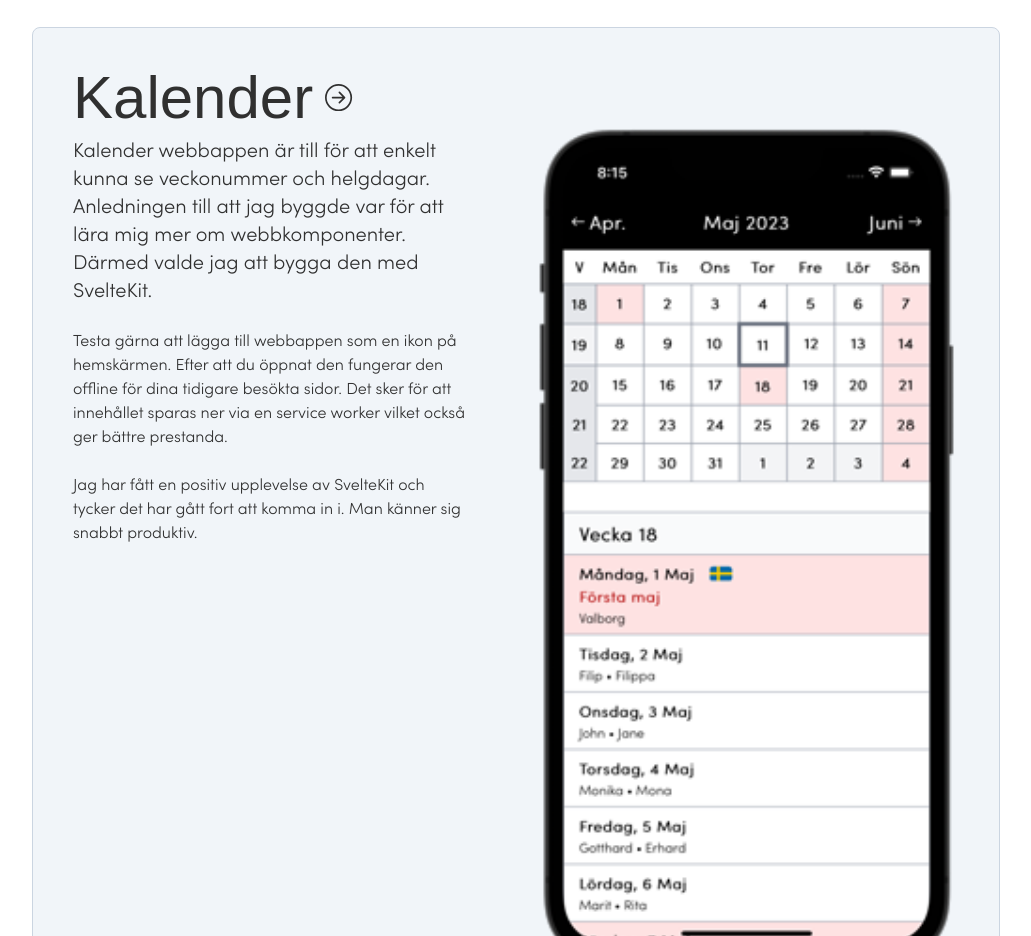
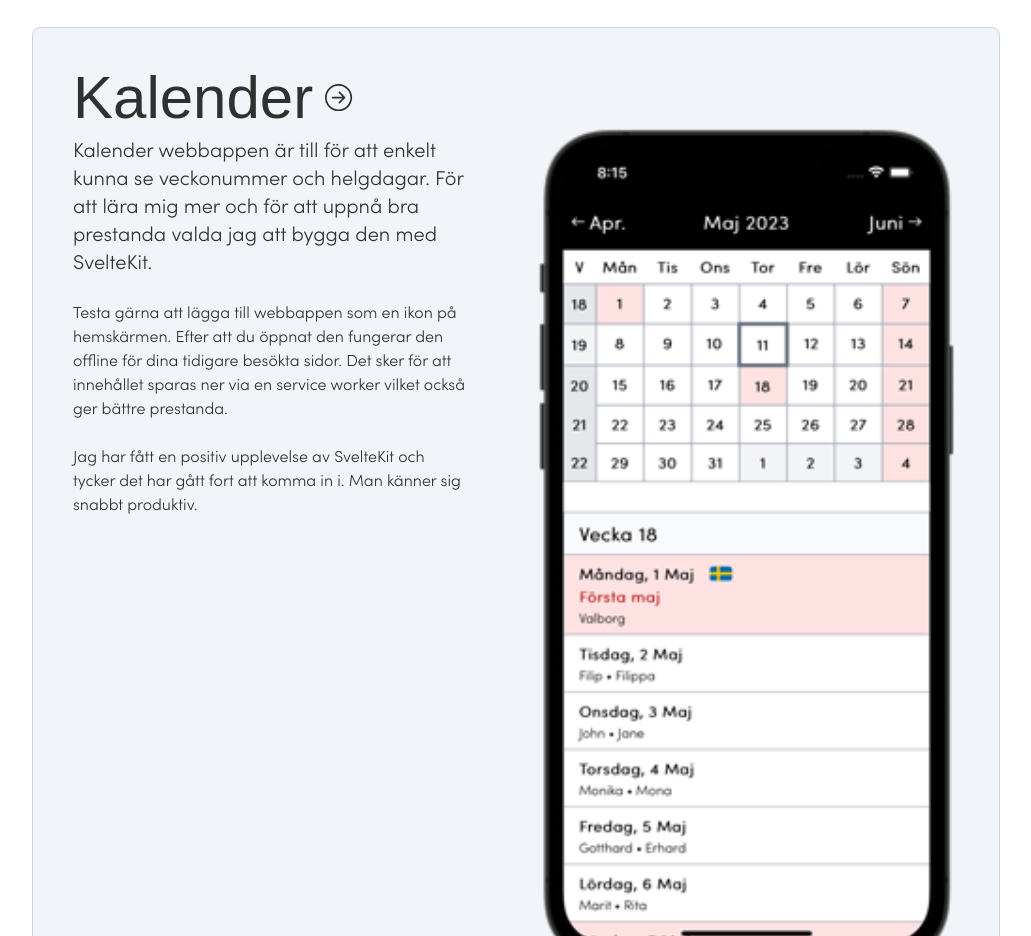
Before and after one commit to patrikhultgren/hultgren-development-ab, a React (Create React App) app: page / in a window 1280 px wide. Shown: the part 2280-3216 px from the top of the page, without its empty margins (224-1255 px from the left). Built offline with nearby package versions, Linux system fonts and the light colour scheme; a web font is replaced by a local one.

Commit message:
Change texts

```diff
--- a/src/components/Projects/index.tsx
+++ b/src/components/Projects/index.tsx
@@ -97,9 +97,8 @@ export default function Projects() {
             />
             <p className="mt-2 text-xl">
               Kalender webbappen är till för att enkelt kunna se veckonummer och
-              helgdagar. Anledningen till att jag byggde var för att lära mig
-              mer om webbkomponenter. Därmed valde jag att bygga den med
-              SvelteKit.
+              helgdagar. För att lära mig mer och för att uppnå bra prestanda
+              valda jag att bygga den med SvelteKit.
             </p>
             <p className="mt-6">
               Testa gärna att lägga till webbappen som en ikon på hemskärmen.
```
